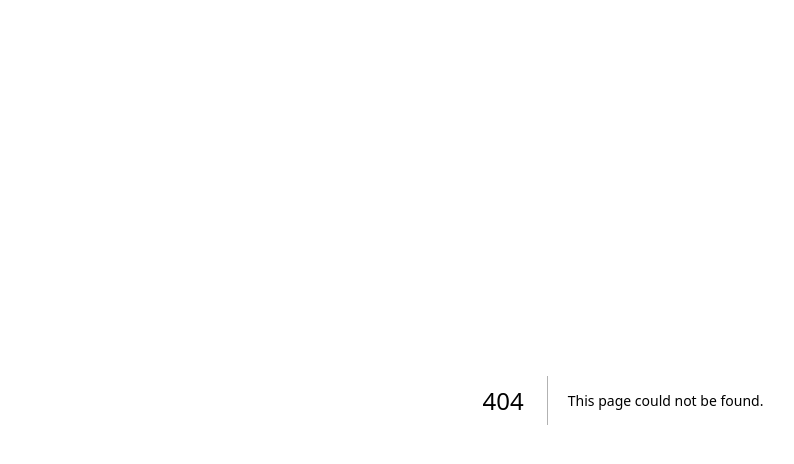
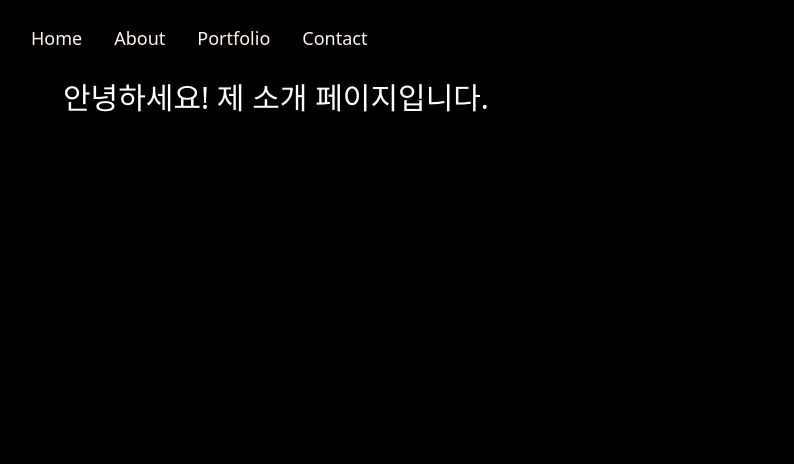
Before and after one commit to taco362/Blog, a Next.js app: page /about in a window 1280 px wide. Before the commit this address had no page. Shown: the top 464 px of the page, without its empty margins (17-811 px from the left). Built offline with nearby package versions, Linux system fonts and the light colour scheme.

Commit message:
Refactor: 폴더 구조 정리 (main 그룹 적용) 및 라우팅 오류 해결

```diff
--- /dev/null
+++ b/src/_components/projects/Navbar.tsx
@@ -0,0 +1,16 @@
+import { navLinks } from "@/_datas/nav.data"; // 데이터 임포트
+import Link from "next/link";
+
+export default function Navbar() {
+  return (
+    <nav className="flex p-6 fixed top-0 bg-black w-full">
+        <div className="flex px-6 gap-8 max-w-5xl text-lg font-thin">
+            {navLinks.map((link) => (
+        <Link key={link.id} href={link.href} className="trasition-all duration-200 hover:-translate-y-1">
+          {link.label}
+        </Link>
+      ))}
+        </div>
+    </nav>
+  );
+}
--- /dev/null
+++ b/src/_datas/nav.data.ts
@@ -0,0 +1,12 @@
+export type NavLink = {
+  id: string;
+  label: string;
+  href: string;
+};
+
+export const navLinks: NavLink[] = [
+  { id: 'home', label: 'Home', href: '/' },
+  { id: 'about', label: 'About', href: '/about' },
+  { id: 'portfolio', label: 'Portfolio', href: '/portfolio' },
+  { id: 'contact', label: 'Contact', href: '/contact' },
+];
--- /dev/null
+++ b/src/app/(main)/about/page.tsx
@@ -0,0 +1,8 @@
+// src/app/about/page.tsx
+export default function AboutPage() {
+  return (
+    <div className="p-20 text-white text-3xl">
+      안녕하세요! 제 소개 페이지입니다.
+    </div>
+  );
+}
--- /dev/null
+++ b/src/app/(main)/contact/page.tsx
@@ -0,0 +1,8 @@
+// src/app/about/page.tsx
+export default function AboutPage() {
+  return (
+    <div className="p-20 text-white text-3xl">
+      안녕하세요! 제 턴택트 페이지입니다.
+    </div>
+  );
+}
--- /dev/null
+++ b/src/app/(main)/portfolio/page.tsx
@@ -0,0 +1,8 @@
+// src/app/about/page.tsx
+export default function AboutPage() {
+  return (
+    <div className="p-20 text-white text-3xl">
+      안녕하세요! 제 포트폴리오 페이지입니다.
+    </div>
+  );
+}
--- a/src/app/layout.tsx
+++ b/src/app/layout.tsx
@@ -1,6 +1,7 @@
 import type { Metadata } from "next";
 import { Quicksand} from "next/font/google";
 import "./globals.css";
+import Navbar from "@/_components/projects/Navbar"
 
 const quicksand = Quicksand({
   subsets: ["latin"],
@@ -13,17 +14,13 @@ export const metadata: Metadata = {
   description: "Computer science student",
 };
 
-export default function RootLayout({
-  children,
-}: Readonly<{
-  children: React.ReactNode;
-}>) {
+
+export default function RootLayout({ children }: { children: React.ReactNode }) {
   return (
-    <html lang="en">
-      <body
-         className={`${quicksand.variable} font-sans antialiased`}
-      >
-        {children}
+    <html>
+      <body>
+        <Navbar />  {/* 여기에 네비게이션 바를 두면 모든 페이지에 고정! */}
+        <main>{children}</main> {/* 여기가 본문이 갈아 끼워지는 곳! */}
       </body>
     </html>
   );
```
Also changed, not shown: src/app/(main)/page.tsx (renamed from src/app/page.tsx).
